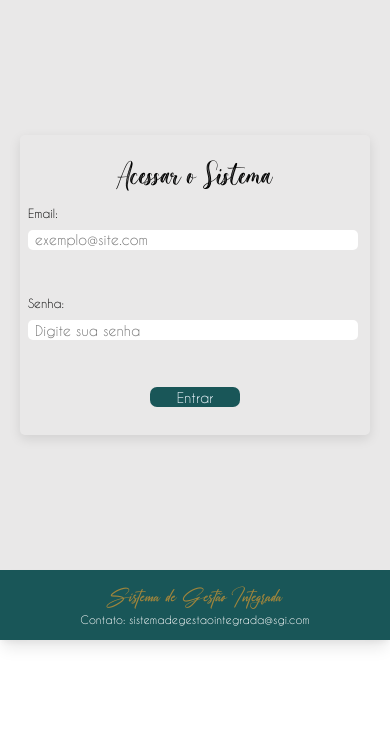
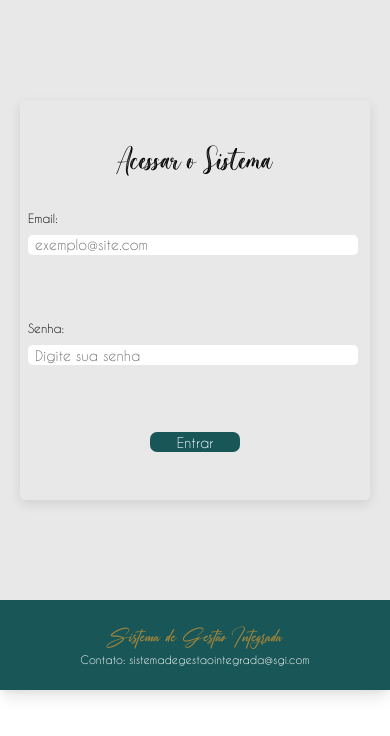
Before and after one commit to DaianaEgerMichels/projeto-02, a React (Create React App) app: page / in a window 390 px wide. Shown: the top 736 px of the page. Built offline with nearby package versions, Linux system fonts and the light colour scheme.

Commit message:
Altera Responsividade

```diff
--- a/src/App.css
+++ b/src/App.css
@@ -10,6 +10,8 @@
 body{
   width:100%;
   height: 100vh;
+  display:flex;
+  flex-direction:column;
 }
 
 /*Header*/
@@ -189,7 +191,7 @@ input:focus{
     height:25px;
   }
   footer{
-    height: 70px;
+    height: 90px;
   }
   footer> p{
     font-size:11px;
@@ -214,4 +216,18 @@ input:focus{
   footer> h3{
   font-size:22px;
 }
+  footer{
+    height: 80px;
 }
+.container-map{
+  width: 85%;
+  margin: 10px auto;
+}
+.leaflet-popup {
+	margin-bottom: 10px;
+  font-size: 10px;
+  width: 90%;
+  height: auto;
+
+}
+}
--- a/src/pages/Home/Home.css
+++ b/src/pages/Home/Home.css
@@ -64,10 +64,14 @@
 }
 
 @media (max-width:750px){
+    .main{
+        width:100%;
+        min-height:600px;
+    }
     .form-login{
         max-width: 350px;
-        min-height: 300px;
-        margin: 0 auto;
+        min-height: 400px;
+        margin: 10px auto;
         padding: 8px;
     }
     .form-login>h1{
```
